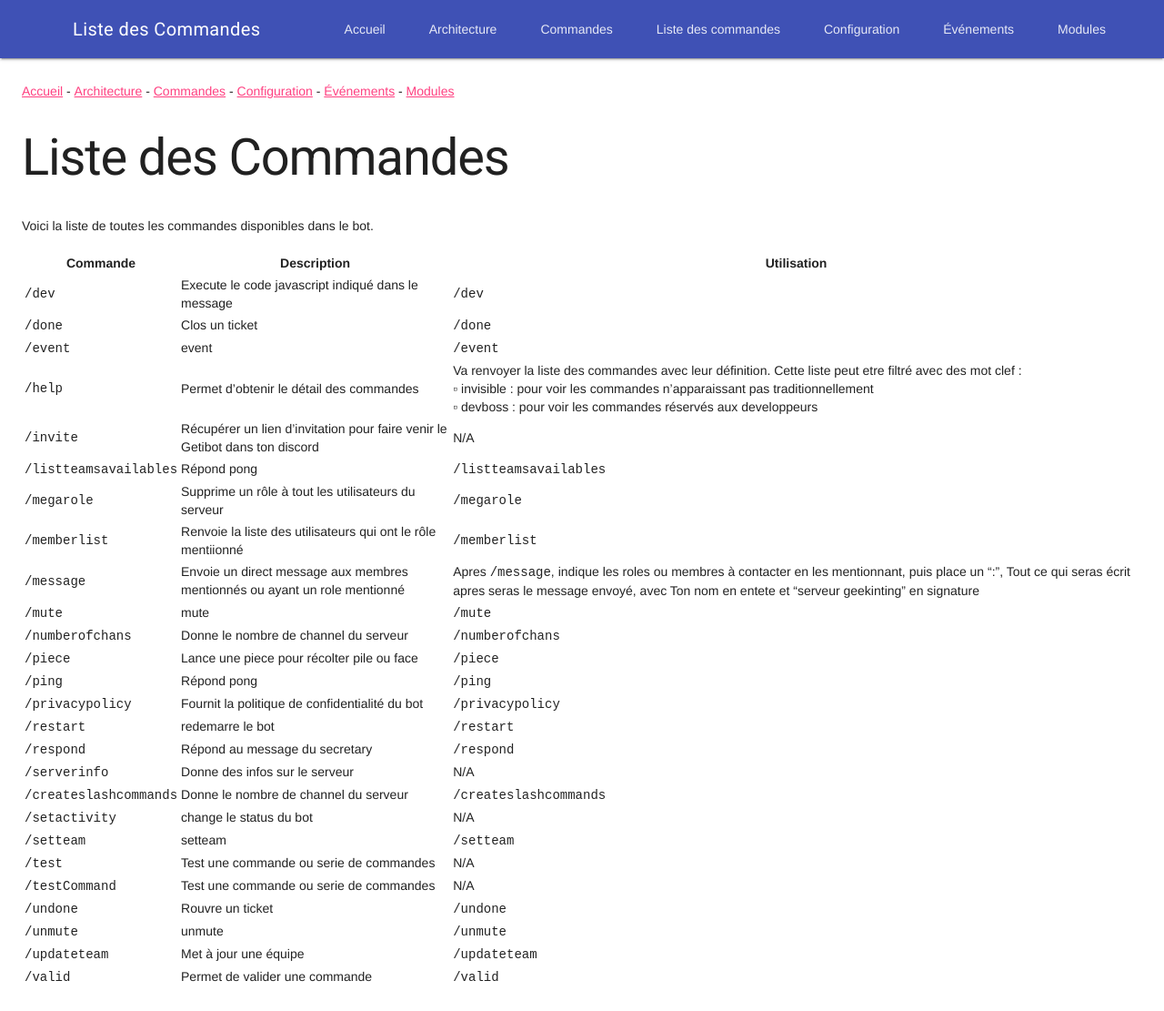
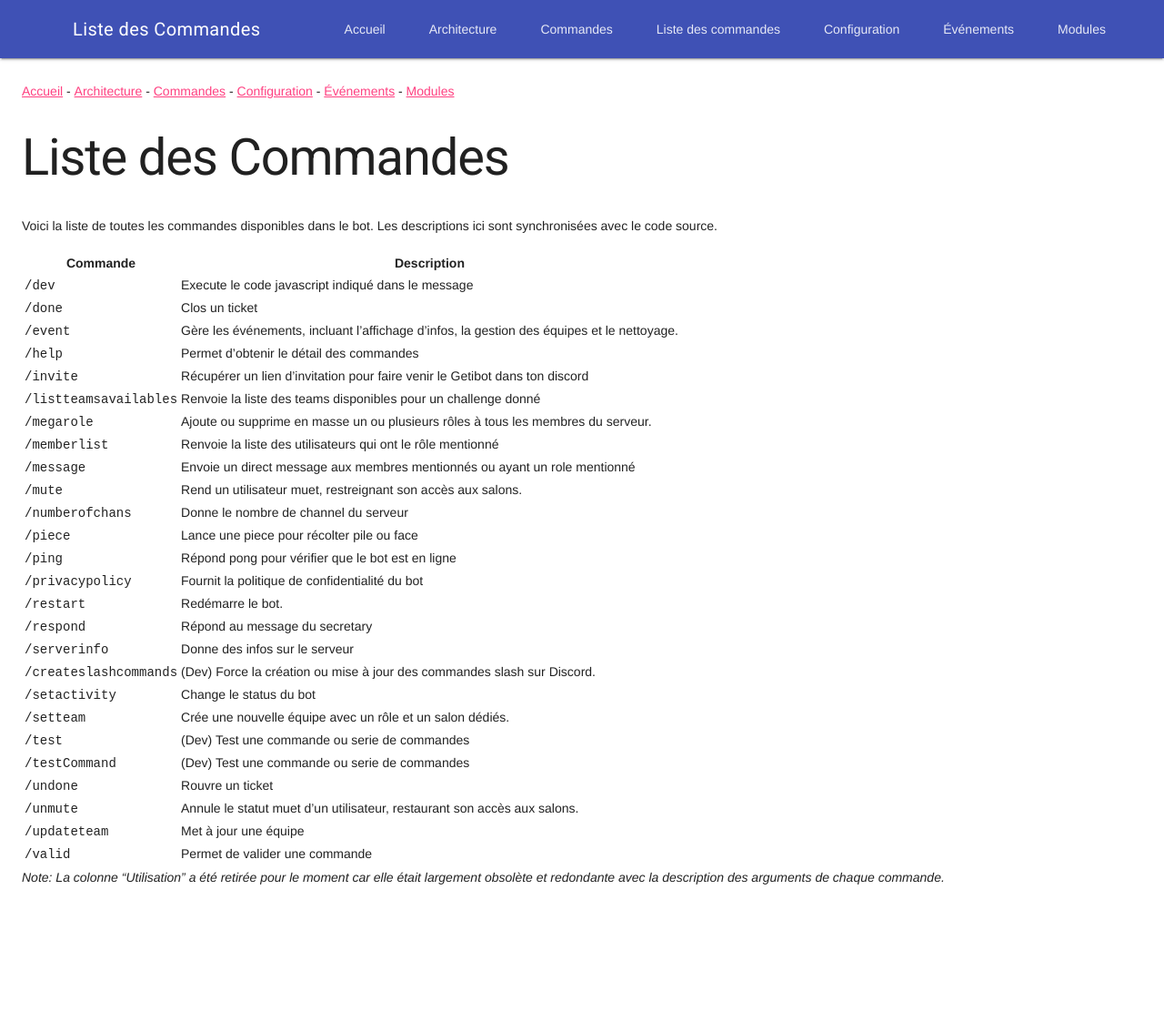
Before and after one commit to suissard/multibot, a Jekyll site: the page built from docs/commands-list.md, in a window 1280 px wide. Shown: the whole page at 91% size. Built offline with Jekyll 4.4.1, drawn with Linux system fonts in a browser that asks for light colours.

Commit message:
Fix(commands): Correct command descriptions and documentation
- Rewrote the `listteamsavailables` command which was incorrectly implemented as a ping command.
- Updated the descriptions for `event`, `megarole`, `mute`, `setteam`, and `unmute` to accurately reflect their functionality.
- Updated the `docs/commands-list.md` file to be consistent with the changes in the source code.
- Improved several other descriptions in the documentation and removed the obsolete "Utilisation" column for clarity.

```diff
--- a/Commandes/event.js
+++ b/Commandes/event.js
@@ -10,7 +10,7 @@ module.exports = class Event extends Command {
     static home = true;
     static userPermissions = [];
     static botPermissions = [];
-    static description = 'event';
+    static description = "Gère les événements, incluant l'affichage d'infos, la gestion des équipes et le nettoyage.";
     static help = false;
     static howTo = 'PREFIXCMD';
     static arguments = [
--- a/Commandes/megarole.js
+++ b/Commandes/megarole.js
@@ -6,7 +6,7 @@ module.exports = class Ping extends Command {
     static home = true;
     static userPermissions = ['ManageRoles'];
     static botPermissions = [];
-    static description = 'Supprime un rôle à tout les utilisateurs du serveur';
+    static description = "Ajoute ou supprime en masse un ou plusieurs rôles à tous les membres du serveur.";
     static help = true;
     static howTo = 'PREFIXCMD';
     static test = [{ options: [{ name: 'role', value: '996499512099094648' }, { name: 'del', value: 'true' }] }];
--- a/Commandes/mute.js
+++ b/Commandes/mute.js
@@ -10,7 +10,7 @@ module.exports =
         static home = true;
         static userPermissions = ['BanMembers'];
         static botPermissions = [];
-        static description = 'mute';
+        static description = "Rend un utilisateur muet, restreignant son accès aux salons.";
         static help = false;
         static howTo = 'PREFIXCMD';
         static test = [];
--- a/Commandes/setteam.js
+++ b/Commandes/setteam.js
@@ -11,7 +11,7 @@ module.exports = class SetTeam extends Commande {
     static home = true;
     static userPermissions = ['ManageRoles'];
     static botPermissions = [];
-    static description = 'setteam';
+    static description = "Crée une nouvelle équipe avec un rôle et un salon dédiés.";
     static help = true;
     static howTo = 'PREFIXCMD';
     static test = [
--- a/Commandes/unmute.js
+++ b/Commandes/unmute.js
@@ -10,7 +10,7 @@ module.exports =
         static home = true;
         static userPermissions = ['BanMembers'];
         static botPermissions = [];
-        static description = 'unmute';
+        static description = "Annule le statut muet d'un utilisateur, restaurant son accès aux salons.";
         static help = false;
         static howTo = 'PREFIXCMD';
         static test = [];
--- a/docs/commands-list.md
+++ b/docs/commands-list.md
@@ -6,33 +6,35 @@ layout: default
 
 # Liste des Commandes
 
-Voici la liste de toutes les commandes disponibles dans le bot.
+Voici la liste de toutes les commandes disponibles dans le bot. Les descriptions ici sont synchronisées avec le code source.
 
-| Commande | Description | Utilisation |
-|---|---|---|
-| `/dev` | Execute le code javascript indiqué dans le message | `/dev` |
-| `/done` | Clos un ticket | `/done` |
-| `/event` | event | `/event` |
-| `/help` | Permet d'obtenir le détail des commandes | Va renvoyer la liste des commandes avec leur définition. Cette liste peut etre filtré avec des mot clef :<br>▫ invisible : pour voir les commandes n'apparaissant pas traditionnellement<br>▫ devboss : pour voir les commandes réservés aux developpeurs |
-| `/invite` | Récupérer un lien d'invitation pour faire venir le Getibot dans ton discord | N/A |
-| `/listteamsavailables` | Répond pong | `/listteamsavailables` |
-| `/megarole` | Supprime un rôle à tout les utilisateurs du serveur | `/megarole` |
-| `/memberlist` | Renvoie la liste des utilisateurs qui ont le rôle mentiionné | `/memberlist` |
-| `/message` | Envoie un direct message aux membres mentionnés ou ayant un role mentionné | Apres `/message`, indique les roles ou membres à contacter en les mentionnant, puis place un ":", Tout ce qui seras écrit apres seras le message envoyé, avec Ton nom en entete et "serveur geekinting" en signature |
-| `/mute` | mute | `/mute` |
-| `/numberofchans` | Donne le nombre de channel du serveur | `/numberofchans` |
-| `/piece` | Lance une piece pour récolter pile ou face | `/piece` |
-| `/ping` | Répond pong | `/ping` |
-| `/privacypolicy` | Fournit la politique de confidentialité du bot | `/privacypolicy` |
-| `/restart` | redemarre le bot | `/restart` |
-| `/respond` | Répond au message du secretary | `/respond` |
-| `/serverinfo` | Donne des infos sur le serveur | N/A |
-| `/createslashcommands` | Donne le nombre de channel du serveur | `/createslashcommands` |
-| `/setactivity` | change le status du bot | N/A |
-| `/setteam` | setteam | `/setteam` |
-| `/test` | Test une commande ou serie de commandes | N/A |
-| `/testCommand` | Test une commande ou serie de commandes | N/A |
-| `/undone` | Rouvre un ticket | `/undone` |
-| `/unmute` | unmute | `/unmute` |
-| `/updateteam` | Met à jour une équipe | `/updateteam` |
-| `/valid` | Permet de valider une commande | `/valid` |
+| Commande | Description |
+|---|---|
+| `/dev` | Execute le code javascript indiqué dans le message |
+| `/done` | Clos un ticket |
+| `/event` | Gère les événements, incluant l'affichage d'infos, la gestion des équipes et le nettoyage. |
+| `/help` | Permet d'obtenir le détail des commandes |
+| `/invite` | Récupérer un lien d'invitation pour faire venir le Getibot dans ton discord |
+| `/listteamsavailables` | Renvoie la liste des teams disponibles pour un challenge donné |
+| `/megarole` | Ajoute ou supprime en masse un ou plusieurs rôles à tous les membres du serveur. |
+| `/memberlist` | Renvoie la liste des utilisateurs qui ont le rôle mentionné |
+| `/message` | Envoie un direct message aux membres mentionnés ou ayant un role mentionné |
+| `/mute` | Rend un utilisateur muet, restreignant son accès aux salons. |
+| `/numberofchans` | Donne le nombre de channel du serveur |
+| `/piece` | Lance une piece pour récolter pile ou face |
+| `/ping` | Répond pong pour vérifier que le bot est en ligne |
+| `/privacypolicy` | Fournit la politique de confidentialité du bot |
+| `/restart` | Redémarre le bot. |
+| `/respond` | Répond au message du secretary |
+| `/serverinfo` | Donne des infos sur le serveur |
+| `/createslashcommands` | (Dev) Force la création ou mise à jour des commandes slash sur Discord. |
+| `/setactivity` | Change le status du bot |
+| `/setteam` | Crée une nouvelle équipe avec un rôle et un salon dédiés. |
+| `/test` | (Dev) Test une commande ou serie de commandes |
+| `/testCommand` | (Dev) Test une commande ou serie de commandes |
+| `/undone` | Rouvre un ticket |
+| `/unmute` | Annule le statut muet d'un utilisateur, restaurant son accès aux salons. |
+| `/updateteam` | Met à jour une équipe |
+| `/valid` | Permet de valider une commande |
+
+*Note: La colonne "Utilisation" a été retirée pour le moment car elle était largement obsolète et redondante avec la description des arguments de chaque commande.*
```
Also changed, not shown: Commandes/listteamsavailables.js (+61 -90 lines).
